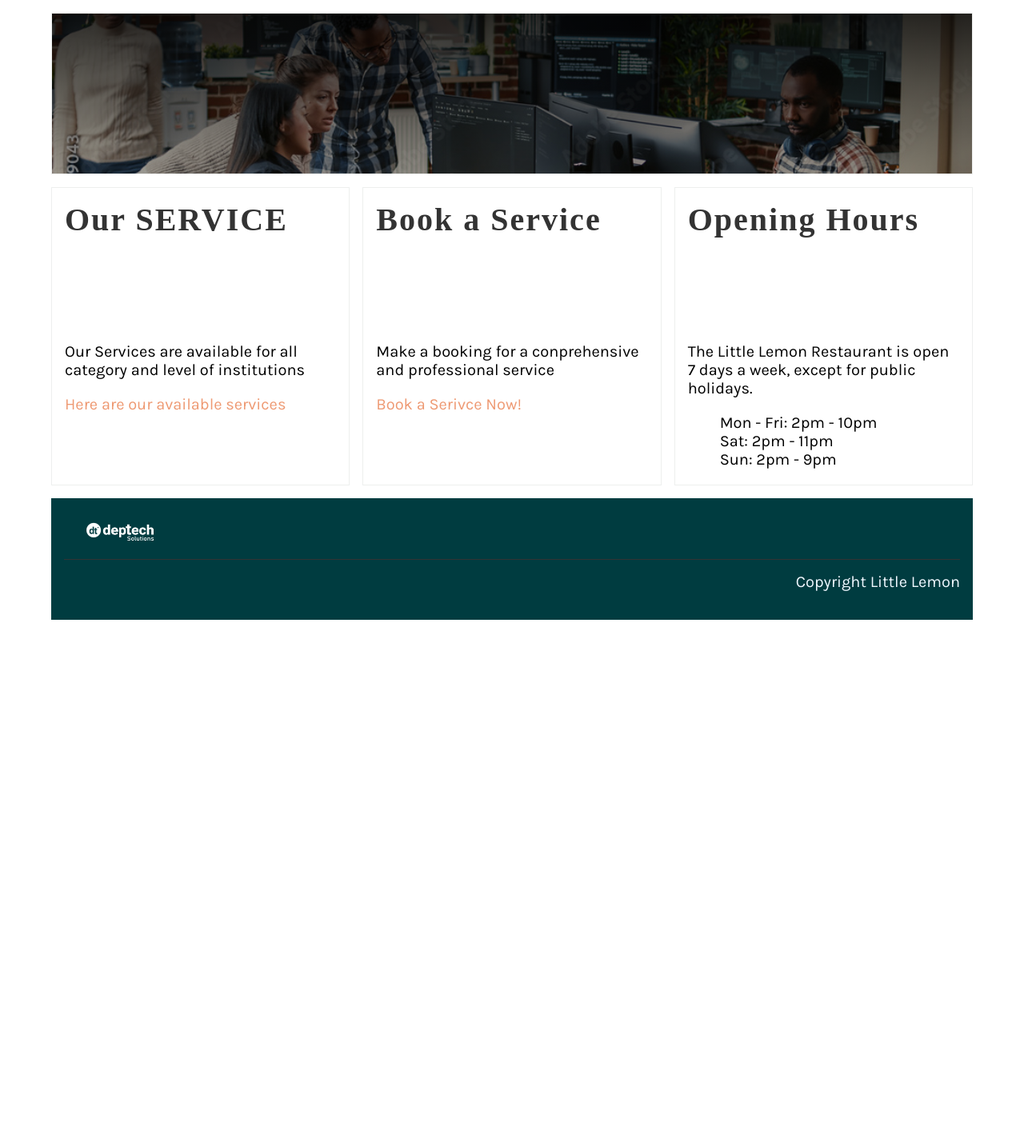
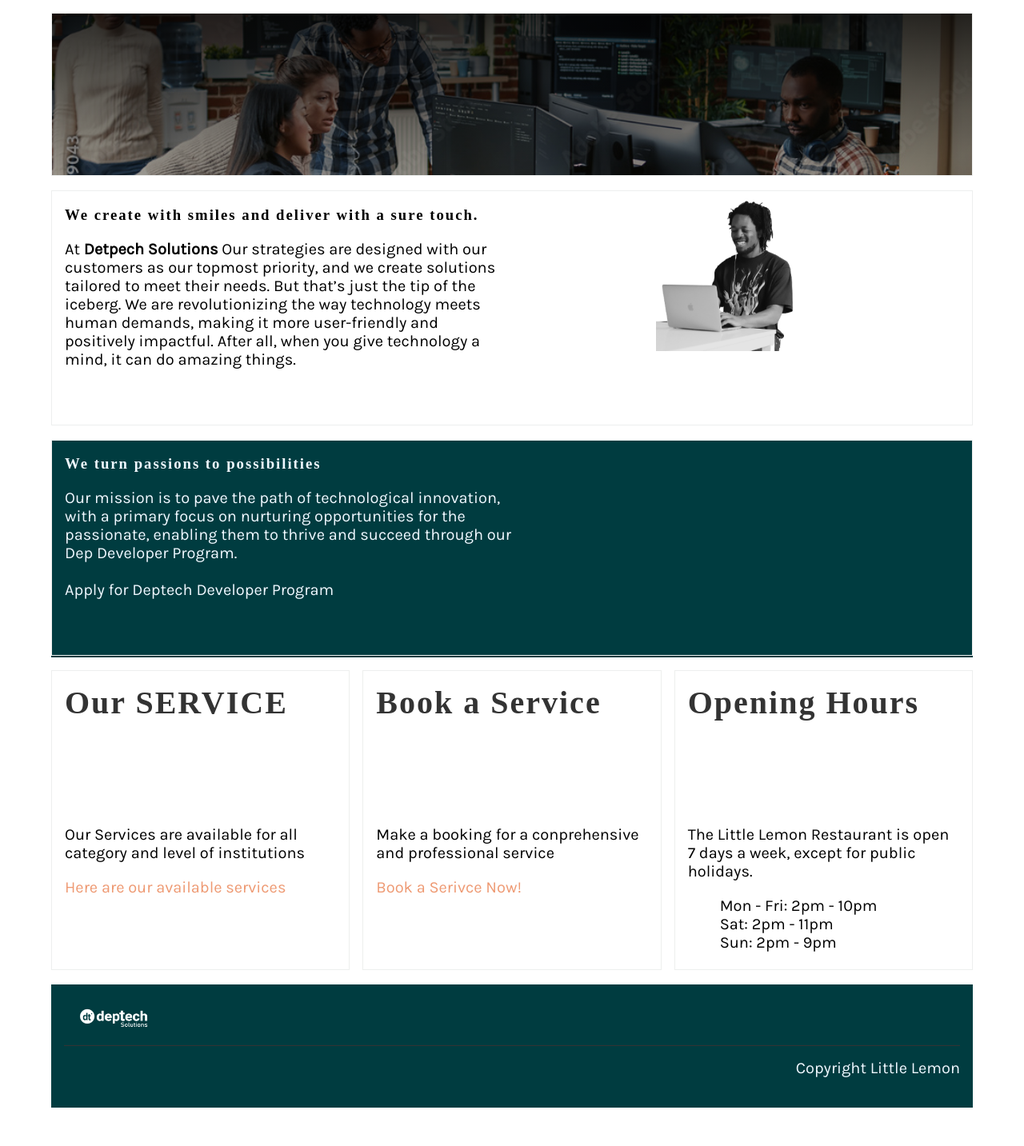
Before and after one commit to petertarnue77/dep-tech-solution-site, a Django app: page / in a window 1280 px wide. Shown: the part 108-1541 px from the top of the page at 80% size. Before the commit the page ends 883 px from the top, so only its background shows below. Run offline with Django 4.2, Linux system fonts and the light colour scheme; some web fonts are replaced.

Commit message:
update
update

```diff
--- a/deptechApp/static/css/style.css
+++ b/deptechApp/static/css/style.css
@@ -80,16 +80,32 @@
     text-decoration-thickness: 0.1rem;
 }
 
+/* second section layout */
+.img22 {
+    width: 200px;
+    height: 150px;
+}
+
+.text1 {
+    font-size: 20px;
+    padding-left: 20px;
+}
+
+
+/* Layout of verious section tag on the pages */
 section {
     display: flex;
     gap: 2rem 1rem;
     margin-top: 1rem;
     margin-bottom: 1rem;
     flex-direction: row;
+    padding-bottom: 2px;
 }
 
+/* Layout of various article tag on the pages */
 article {
     flex:1;
+    padding-bottom: 2px;
 }
 
 article img {
--- a/deptechApp/templates/index.html
+++ b/deptechApp/templates/index.html
@@ -3,11 +3,64 @@
 {% load static %}
 
 {% block content %}
+
 <section>
     <article id="hero">
       <h2 class="heading_shadow"></h2>
       {% comment %} <p>30% Off This Weekend</p>
       <a href="#" class="cta"> Book now </a> {% endcomment %}
+    </article>
+  </section>
+
+  <section>
+    <article>
+      <div class="row">
+        <div class="column">
+          <h3>
+            We create with smiles and deliver with a sure touch.
+          </h3>
+          <p>
+            At <b>Detpech Solutions</b>
+            Our strategies are designed with our customers as our topmost priority, and we create solutions
+            tailored to meet their needs. But that’s just the tip of the iceberg. We are revolutionizing
+            the way technology meets human demands, making it more user-friendly and positively impactful.
+            After all, when you give technology a mind, it can do amazing things.
+          </p>
+        </div>
+        <div>
+          <figure class="figure">
+            <img
+              src="{% static 'image/dept1.png' %}"
+              alt="Software Engineer"
+              width="200px" height="200"
+              style="margin-left: 180px;"
+            />
+            <!-- <figcaption class="figure-caption" align="center">
+              Software Engineer
+            </figcaption> -->
+          </figure>
+        </div>
+      </div>
+    </article>
+  </section>
+
+  <section style="background-color: #003c40;">
+    <article>
+      <div class="row">
+        <div class="column">
+          <h3 style="color: aliceblue;">We turn passions to possibilities</h3>
+          <p style="color: aliceblue;">
+            Our mission is to pave the path of technological innovation, with a primary focus on nurturing
+            opportunities for the passionate, enabling them to thrive and succeed through our Dep Developer Program. <br>
+            <br>
+            Apply for Deptech Developer Program
+          </p>
+
+        </div>
+        <div class="column">
+
+        </div>
+      </div>
     </article>
   </section>
 
@@ -46,6 +99,5 @@
         <li>Sun: 2pm - 9pm</li>
       </ul>
     </article>
-
   </section>
 {% endblock %}
--- a/deptechApp/templates/partials/_footer.html
+++ b/deptechApp/templates/partials/_footer.html
@@ -11,7 +11,7 @@
         width: 200px;
         height: 40px;
         object-fit: cover;
-        margin-left: 10px;
+        margin-left: 2px;
     }
 
     footer {
--- a/deptechApp/templates/partials/_header.html
+++ b/deptechApp/templates/partials/_header.html
@@ -22,6 +22,10 @@
       font-size: medium;
       color: aliceblue;
     }
+
+    li a {
+      color: aliceblue;
+    }
   </style>
 
 <nav>
```
Also changed, not shown: deptechApp/static/image/dept1.png (added).
